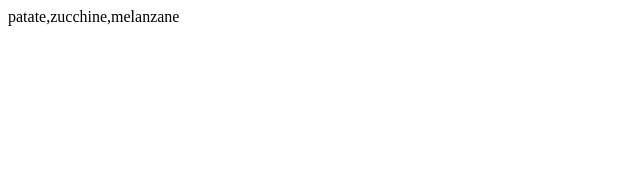
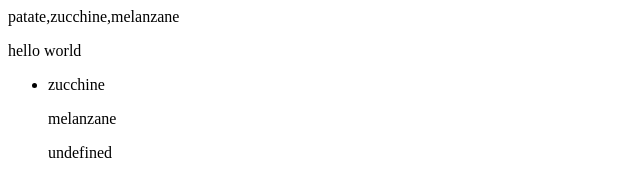
Before and after one commit to LuigginaRossi/js-lista-spesa, a plain HTML site: page index.html in a window 1280 px wide. Shown: the whole page, without its empty margins (0-640 px from the left). Drawn offline with Linux system fonts and the light colour scheme.

Commit message:
prove create element

```diff
--- a/index.html
+++ b/index.html
@@ -7,7 +7,12 @@
     <title>Document</title>
 </head>
 <body>
-    <div class="spesa-container"></div>
+    <div class="spesa-container">
+
+    </div>
+    <ul>
+        <li  class="lista"></li>
+    </ul>
 
     <script src="js/file.js"></script>
 </body>
--- a/js/file.js
+++ b/js/file.js
@@ -14,4 +14,31 @@ while ( i < listaSpesa.length ) {
     console.log( listaSpesa[ i ] );
     i++;
 
+
+    const listaEl = document.querySelector( ".lista" );
+    console.log(listaEl);
+
+    //creiamo elementi (li):
+    const pluto = document.createElement('p');
+
+    //inseriamo qualcosa dentro li:
+    pluto.innerHTML +=  listaSpesa[ i ] ;
+
+    //stampiamo elemento completo:
+    listaEl.append(pluto);
+
 }
+
+//---------------------
+
+//creiamo elemento con createElement:
+const pippo = document.createElement('p');
+
+//inseriamo contenuto nell'elemento:
+pippo.innerHTML = "hello world";
+
+//stampiamo elemento completo:
+spesaEl.append(pippo);
+
+
+//---------------------
```
